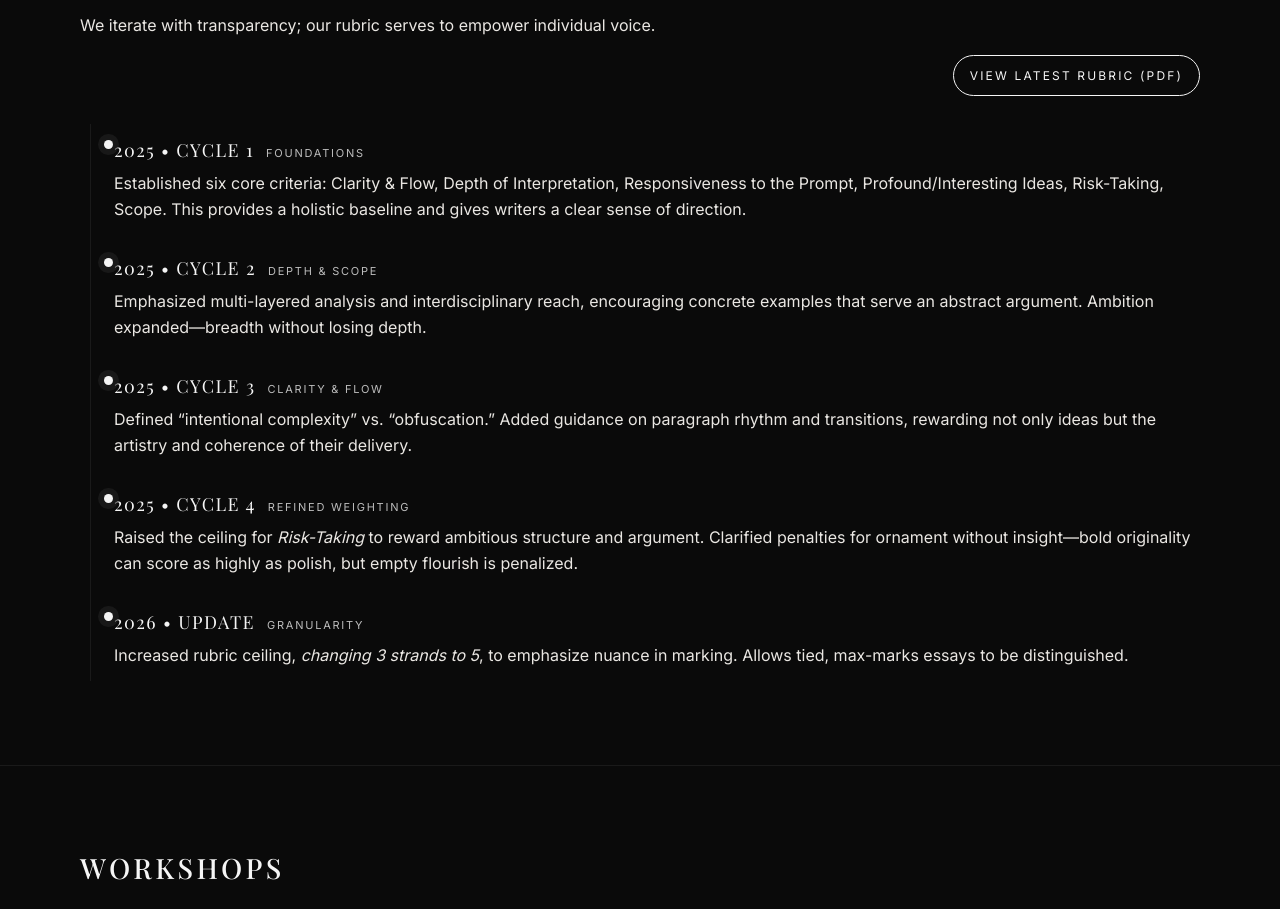
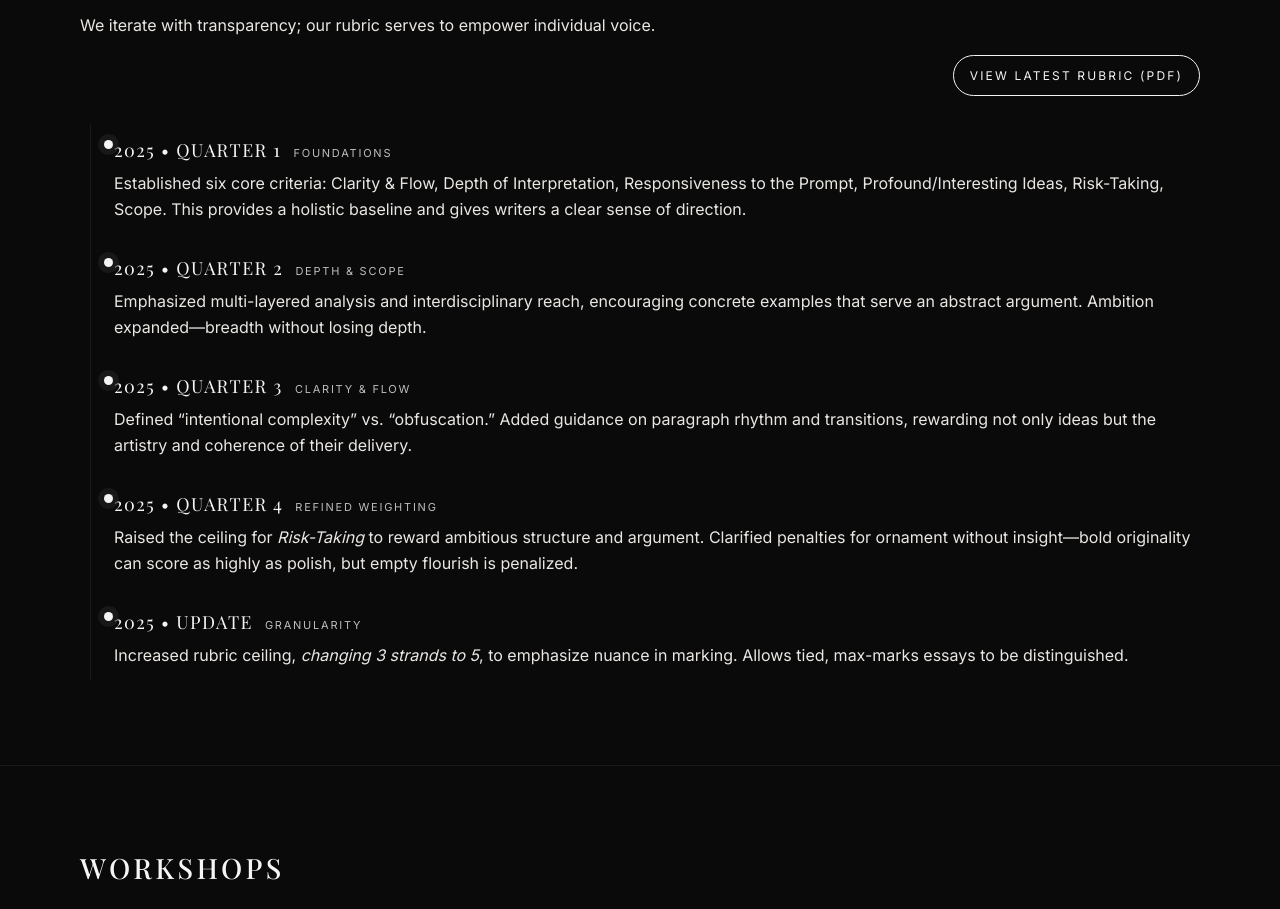
Before and after one commit to The-Heheman/hehessaysite, a plain HTML site: page index.html in a window 1280 px wide. Shown: the part 2760-3669 px from the top of the page. Drawn offline with nearby package versions, Linux system fonts and the light colour scheme.

Commit message:
Update index.html

```diff
--- a/index.html
+++ b/index.html
@@ -259,7 +259,7 @@
       <div class="t-item">
         <div class="t-head">
           <div class="t-year">
-            <a href="/pdfs/rubric1.pdf" target="_blank" rel="noopener">2025 • Cycle 1</a>
+            <a href="/pdfs/rubric1.pdf" target="_blank" rel="noopener">2025 • Quarter 1</a>
           </div>
           <div class="t-badge">Foundations</div>
         </div>
@@ -271,7 +271,7 @@
       <div class="t-item">
         <div class="t-head">
           <div class="t-year">
-            <a href="/pdfs/rubric2.pdf" target="_blank" rel="noopener">2025 • Cycle 2</a>
+            <a href="/pdfs/rubric2.pdf" target="_blank" rel="noopener">2025 • Quarter 2</a>
           </div>
           <div class="t-badge">Depth &amp; Scope</div>
         </div>
@@ -283,7 +283,7 @@
       <div class="t-item">
         <div class="t-head">
           <div class="t-year">
-            <a href="/pdfs/rubric3.pdf" target="_blank" rel="noopener">2025 • Cycle 3</a>
+            <a href="/pdfs/rubric3.pdf" target="_blank" rel="noopener">2025 • Quarter 3</a>
           </div>
           <div class="t-badge">Clarity &amp; Flow</div>
         </div>
@@ -295,7 +295,7 @@
       <div class="t-item">
         <div class="t-head">
           <div class="t-year">
-            <a href="/pdfs/rubric4.pdf" target="_blank" rel="noopener">2025 • Cycle 4</a>
+            <a href="/pdfs/rubric4.pdf" target="_blank" rel="noopener">2025 • Quarter 4</a>
           </div>
           <div class="t-badge">Refined Weighting</div>
         </div>
@@ -307,7 +307,7 @@
       <!-- Example of a later update entry (no PDF yet) -->
       <div class="t-item">
         <div class="t-head">
-          <div class="t-year">2026 • Update</div>
+          <div class="t-year">2025 • Update</div>
           <div class="t-badge">Granularity</div>
         </div>
         <div class="t-body">
```
